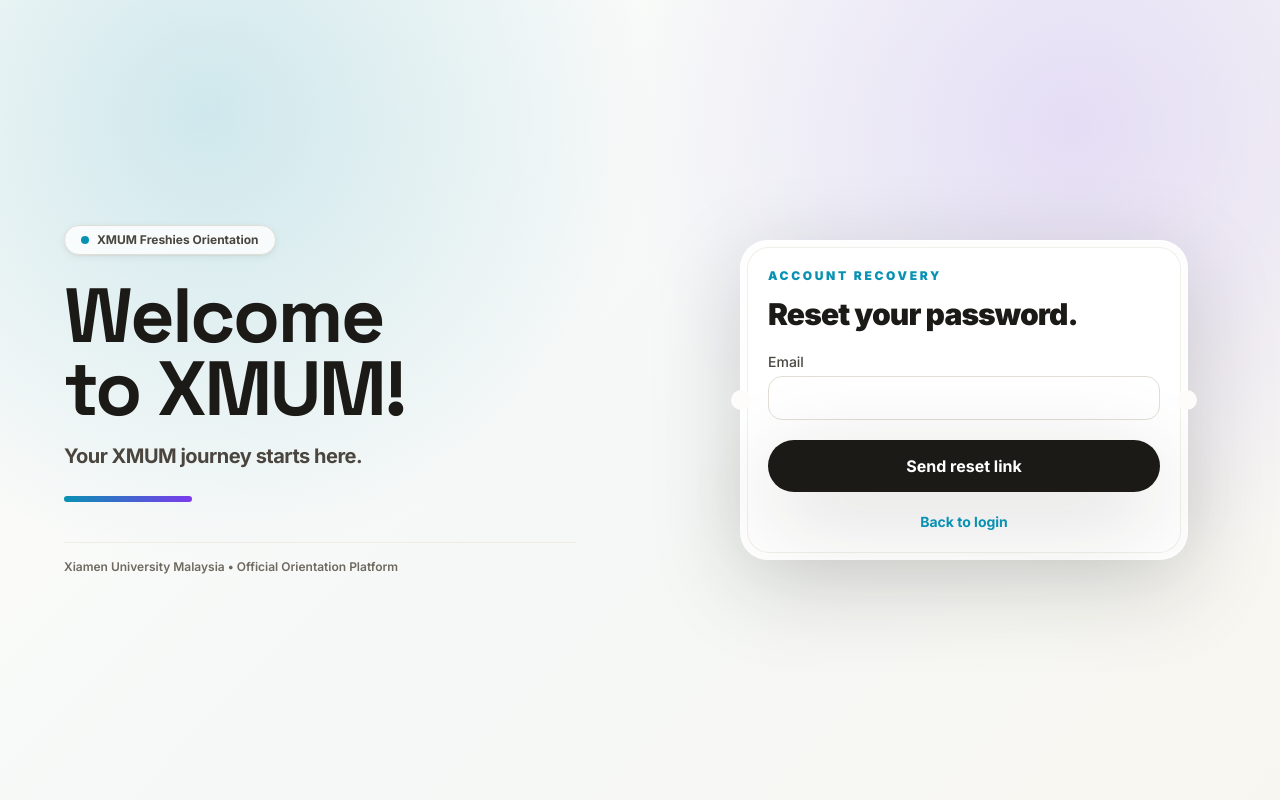
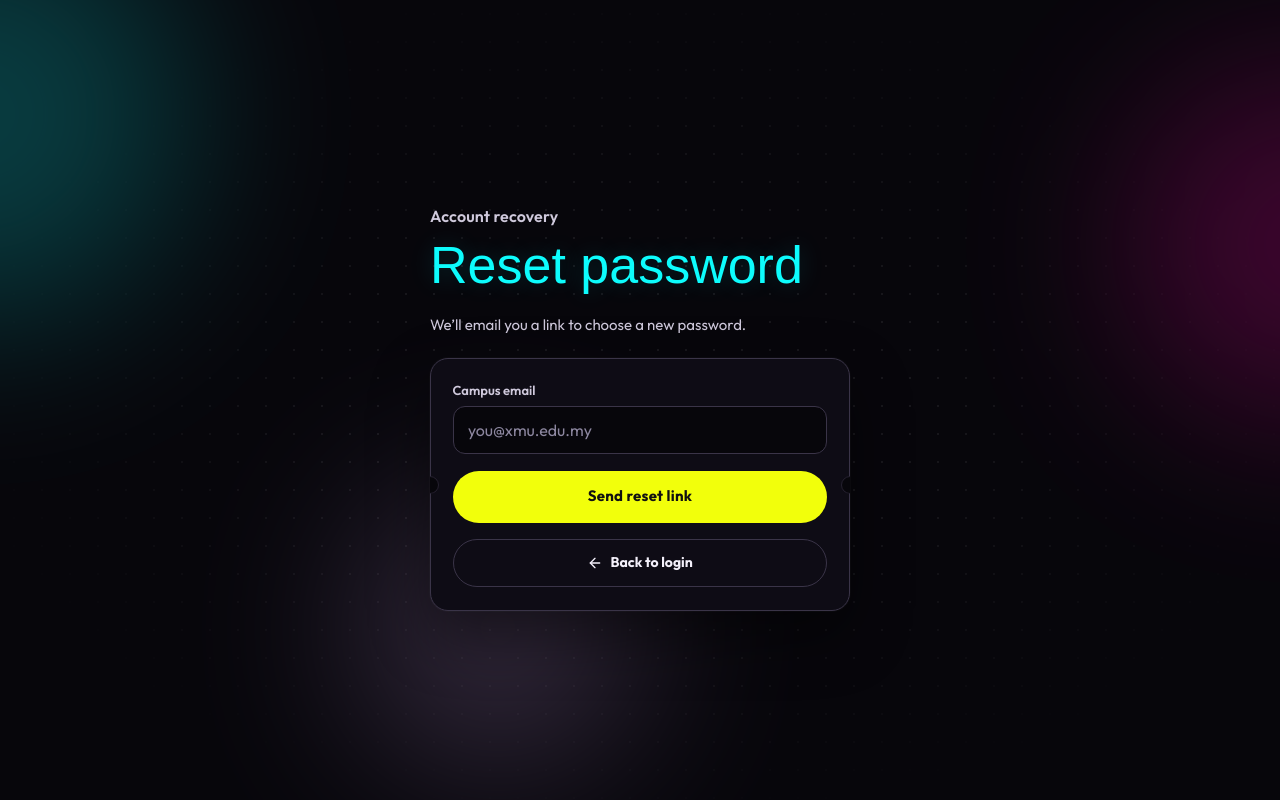
Before and after one commit to xmumorientation/XMUM_Orientation, a Next.js app: page /forgot-password in a window 1280 px wide. Built offline with nearby package versions, Linux system fonts and the light colour scheme; no server answers; the database is empty; a web font is replaced by a local one.

Commit message:
Unify password recovery page design

```diff
--- a/src/app/(auth)/forgot-password/page.tsx
+++ b/src/app/(auth)/forgot-password/page.tsx
@@ -1,10 +1,14 @@
 "use client";
 
+import { ArrowLeft } from "lucide-react";
 import Link from "next/link";
 import { useState } from "react";
 
-import { ErrorBanner, Spinner, SuccessBanner } from "@/components/ui";
+import { nexusBody, vxDisplay, vxSlab } from "@/components/home/fonts";
+import { Spinner } from "@/components/ui";
 import { supabaseBrowser } from "@/lib/supabase/client";
+
+import "../login/login.css";
 
 // FR-1.5: password reset via email link
 export default function ForgotPasswordPage() {
@@ -17,6 +21,7 @@
     e.preventDefault();
     setBusy(true);
     setError(null);
+    setNotice(null);
     const supabase = supabaseBrowser();
     const { error } = await supabase.auth.resetPasswordForEmail(email, {
       redirectTo: `${window.location.origin}/reset-password`,
@@ -27,44 +32,55 @@
   }
 
   return (
-    <form onSubmit={onSubmit} className="auth-card">
-      <div className="auth-card-inner space-y-5">
-        <div>
-          <p className="text-xs font-black uppercase tracking-[0.22em] text-brand-1">
-            Account recovery
-          </p>
-          <h2 className="mt-3 text-3xl font-black tracking-[-0.03em] text-ink">
-            Reset your password.
-          </h2>
+    <main className={`sl ${vxDisplay.variable} ${vxSlab.variable} ${nexusBody.variable}`}>
+      <div className="sl-bg" aria-hidden>
+        <div className="sl-dots" />
+        <div className="sl-glow sl-glow-a" />
+        <div className="sl-glow sl-glow-b" />
+        <div className="sl-glow sl-glow-c" />
       </div>
-        <ErrorBanner message={error} />
-        <SuccessBanner message={notice} />
-        <div>
-          <label className="label" htmlFor="email">
-            Email
-          </label>
+
+      <div className="sl-shell">
+        <div className="sl-panel">
+          <header className="sl-brand">
+            <h1 className="sl-title sl-title-trial">
+              <span className="sl-title-roles">Account recovery</span>
+              <span className="sl-title-login">Reset password</span>
+            </h1>
+            <p className="sl-lead">We’ll email you a link to choose a new password.</p>
+          </header>
+
+          <form onSubmit={onSubmit} className="sl-card">
+            {error && <p className="sl-message sl-message-error" role="alert">{error}</p>}
+            {notice && <p className="sl-message sl-message-success" role="status">{notice}</p>}
+
+            <div className="sl-field">
+              <label className="sl-label" htmlFor="email">Campus email</label>
               <input
                 id="email"
                 type="email"
                 required
-            className="input"
+                autoComplete="email"
+                placeholder="you@xmu.edu.my"
+                className="sl-input"
                 value={email}
                 onChange={(e) => setEmail(e.target.value)}
               />
             </div>
-        <button type="submit" disabled={busy} className="group auth-submit">
-          {busy ? (
-            <Spinner className="border-white/40 border-t-white" />
-          ) : (
-            "Send reset link"
-          )}
+
+            <button type="submit" disabled={busy} className="sl-submit">
+              {busy ? <Spinner className="border-black/25 border-t-black" /> : "Send reset link"}
             </button>
-        <p className="text-center text-sm">
-          <Link href="/login" className="font-bold text-brand-1">
+
+            <div className="sl-actions">
+              <Link href="/login" className="sl-ghost">
+                <ArrowLeft size={16} aria-hidden />
                 Back to login
               </Link>
-        </p>
             </div>
           </form>
+        </div>
+      </div>
+    </main>
   );
 }
--- a/src/app/(auth)/login/login.css
+++ b/src/app/(auth)/login/login.css
@@ -347,6 +347,24 @@
   color: #ffb1c1;
 }
 
+.sl-message {
+  margin: 0 0 0.9rem;
+  border-radius: 12px;
+  padding: 0.7rem 0.8rem;
+  font-size: 0.8125rem;
+  line-height: 1.45;
+}
+.sl-message-error {
+  border: 1px solid rgba(188, 7, 29, 0.55);
+  background: rgba(188, 7, 29, 0.16);
+  color: #ffb1c1;
+}
+.sl-message-success {
+  border: 1px solid rgba(13, 252, 253, 0.3);
+  background: rgba(13, 252, 253, 0.08);
+  color: var(--sl-cyan);
+}
+
 .sl-field {
   margin-bottom: 0.9rem;
 }
```
Also changed, not shown: 1 other file (tests, documents, lock files or other folders). Lines whose indentation alone changed are shown as unchanged.
